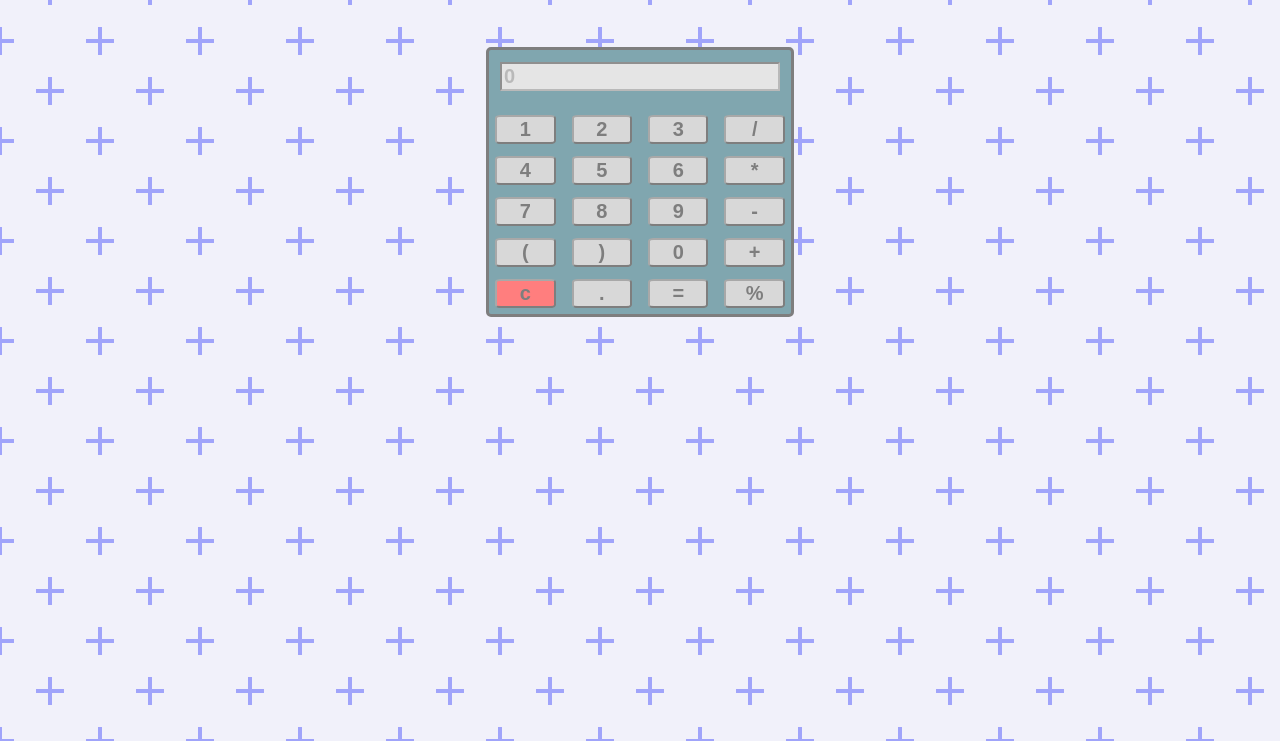
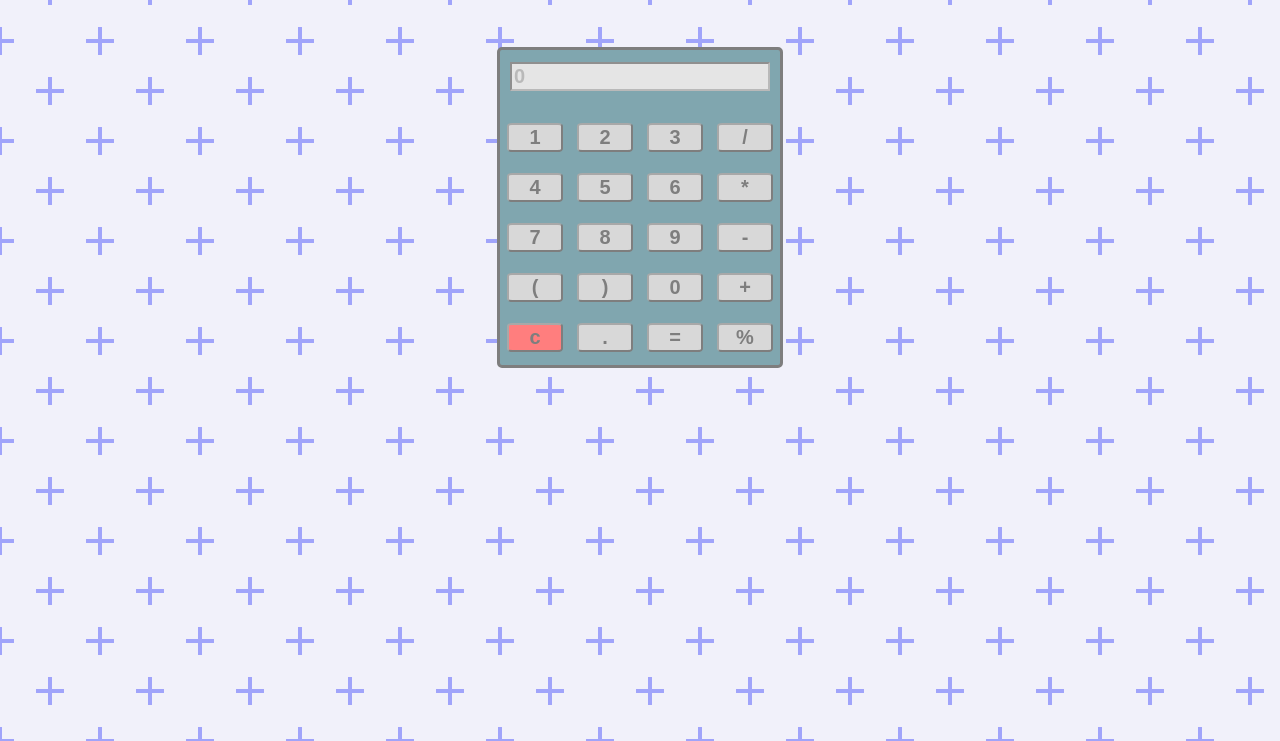
Before and after one commit to briatulloch/calculator, a plain HTML site: page index.html in a window 1280 px wide. Shown: the part 59-800 px from the top of the page. Drawn offline with Linux system fonts and the light colour scheme.

Commit message:
modify container size

```diff
--- a/styles.css
+++ b/styles.css
@@ -28,8 +28,8 @@ header{
     margin: auto;
     border: 3px solid black;
     position: relative;
-    width:302px;
-
+    width:280px;
+    height:315px;
     background-color: rgb(4, 80, 97);
     border-radius: 5px;
 }
@@ -40,7 +40,6 @@ input[type="text"]{
     margin: 12px auto 0px auto;
     font-size: 20px;
     font-weight:bold;
-
     background-color: #cccccc;
 
 }
@@ -48,7 +47,8 @@ input[type="button"]{
     position:relative;
     background-color: #b3b3b3;
     width:20%;
-    margin:2%;
+    height:29px;
+    margin: 14px 5px 7px 5px;
     font-size: 20px;
     border-radius:10%;
     border-color: black;
```
